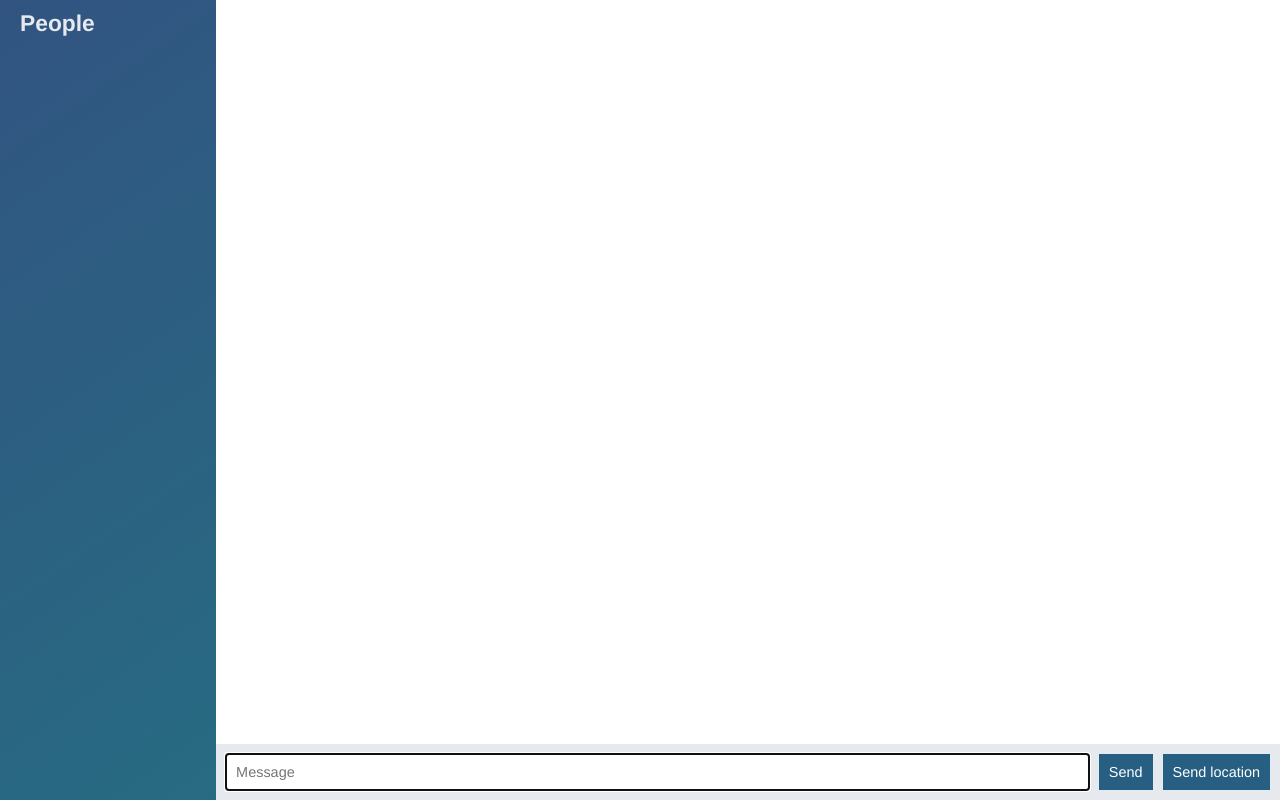
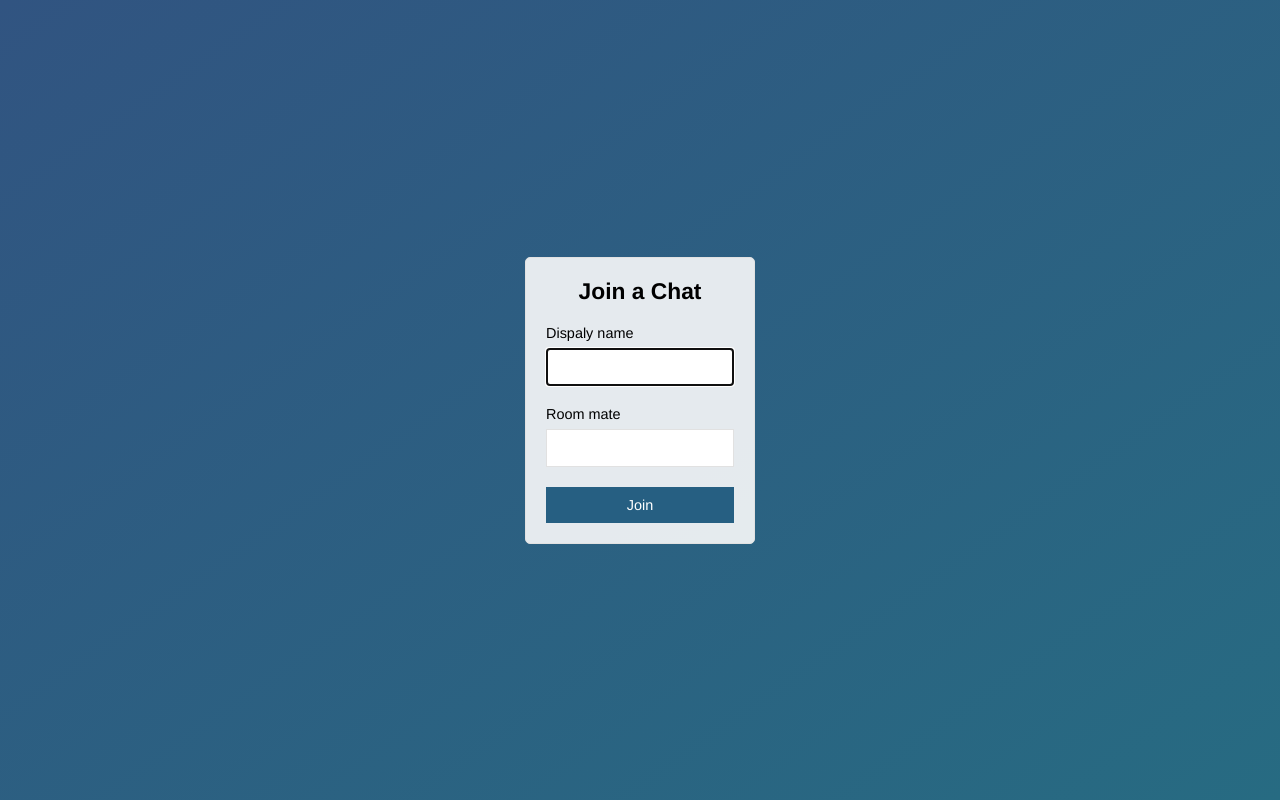
Before and after one commit to Mohamed-Gaber-Z/node-chat-app, a website: page public/index.html in a window 1280 px wide. Drawn offline with nearby package versions, Linux system fonts and the light colour scheme; no server answers.

Commit message:
Add join page that submits to chat.html

```diff
--- a/public/index.html
+++ b/public/index.html
@@ -1,65 +1,33 @@
 <!DOCTYPE html>
+
 <html>
 
 <head>
-
   <meta charset="utf-8">
+  <title>Join | ChatApp</title>
+  <meta name="viewport" content="width=device-width, intial-scale=1, user-scalable=no">
   <link rel="stylesheet" href="/css/styles.css">
 </head>
 
-<body class="chat">
-
-<div class="chat__sidebar">
-<h3>People</h3>
-<div id="users"></div>
+<body class="centered-form">
+  <div class="centered-form__form">
+    <form action="/chat.html">
+      <div class="form-field">
+        <h3>Join a Chat</h3>
       </div>
-
-<div class="chat__main">
-  <ol id="messages" class="chat__messages"></ol>
-
-  <div class="chat__footer">
-  <form id="message-form">
-  <input name="message" type="text" placeholder="Message" autofocus="autofocus" autocomplete="off"/>
-  <button>Send</button>
-  </form>
-
-  <button id="message-location">Send location</button>
+      <div class="form-field">
+        <label>Dispaly name</label>
+        <input type="text" name="name" autofocus="autofocus">
       </div>
+      <div class="form-field">
+        <label>Room mate</label>
+        <input type="text" name="room">
       </div>
-
-<script id="message-template" type="text/template">
-<li class="message">
-<div class="message__title">
-<h4>{{from}}</h4>
-<span>{{createAt}}</span>
+      <div class="form-field">
+        <button>Join</button>
       </div>
-
-<div class="message__body">
-  <p>{{text}}</p>
+    </from>
   </div>
-</li>
-</script>
-
-<script id="location-message-template" type="text/template">
-<li class="message">
-<div class="message__title">
-<h4>{{from}}</h4>
-<span>{{createAt}}</span>
-</div>
-
-<div class="message__body">
-  <p>
-    <a href="{{url}}" target="_blank">My current location</a>
-  </p>
-</div>
-</li>
-</script>
-
-<script src="/socket.io/socket.io.js"></script>
-<script src="/js/libs/jquery-3.3.1.min.js"></script>
-<script src="/js/libs/moment.js"></script>
-<script src="/js/libs/mustache.js"></script>
-<script src="/js/index.js"></script>
 </body>
 
 </html>
```
Also changed, not shown: public/chat.html (added, +67 -0 lines), public/js/chat.js (renamed from public/js/index.js). Lines whose indentation alone changed are shown as unchanged.
